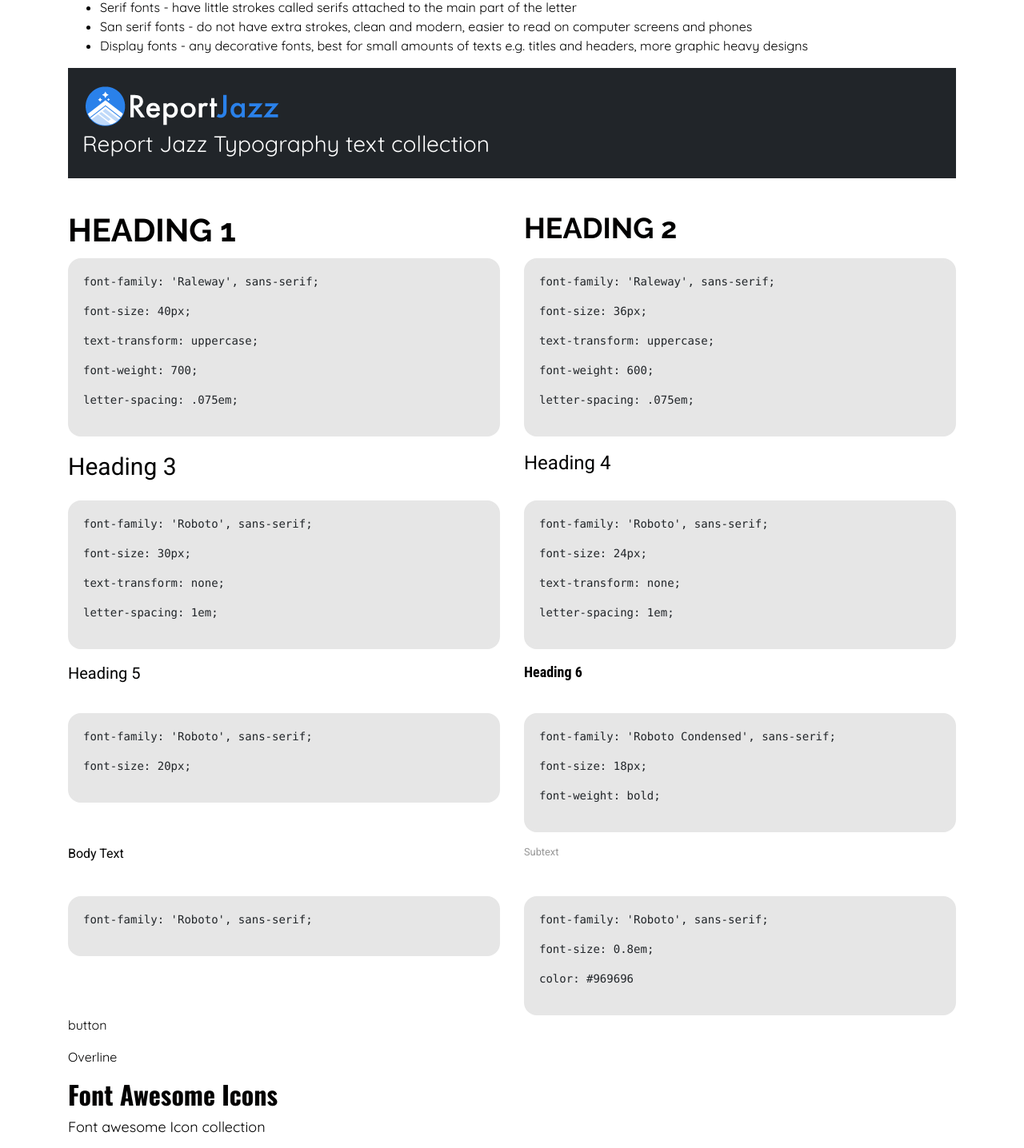
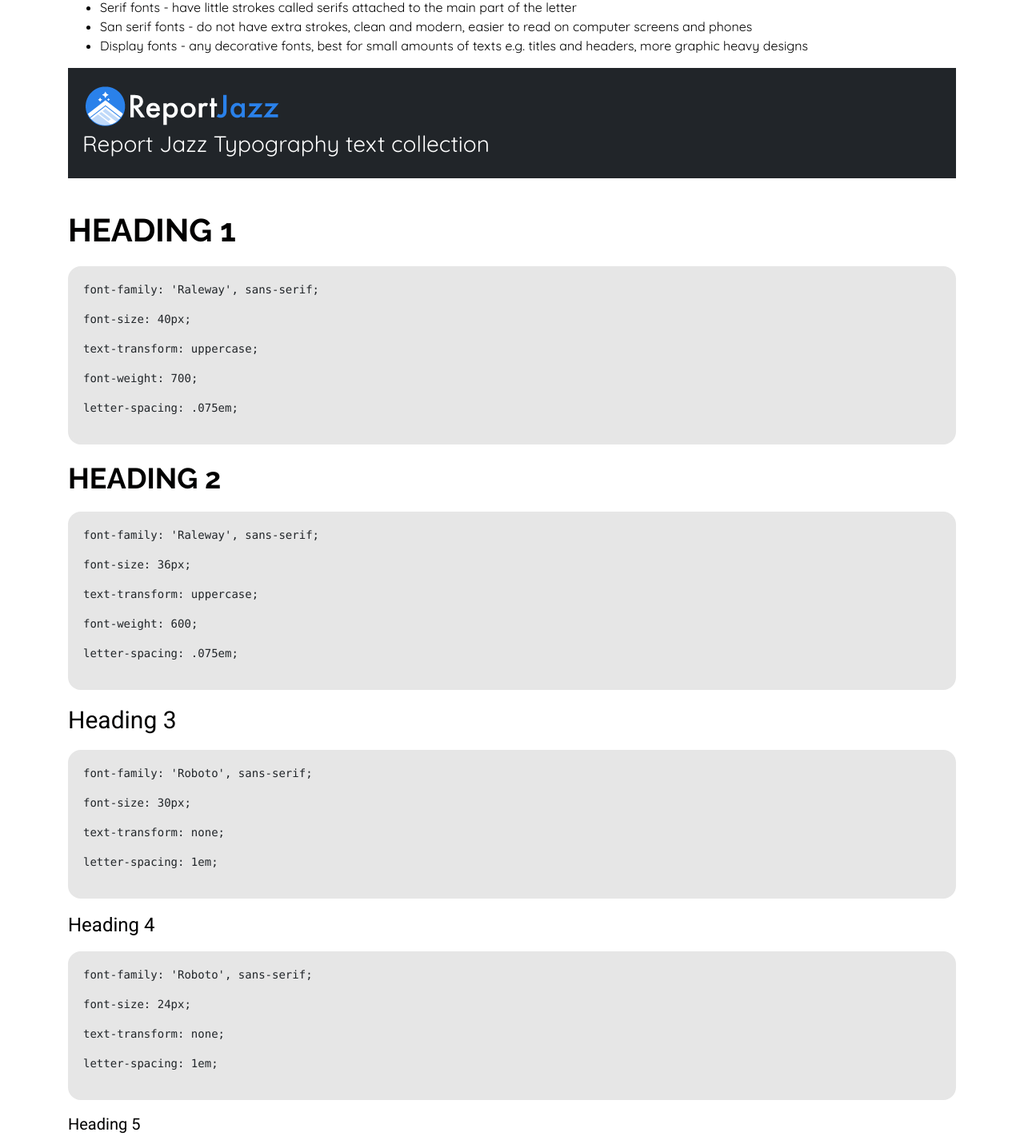
Before and after one commit to u-w0t-m8/DesignSystem, a React (Create React App) app: page /typography in a window 1280 px wide. Shown: the part 477-1913 px from the top of the page at 80% size. Built offline with nearby package versions, Linux system fonts and the light colour scheme.

Commit message:
revert typography page to previous design(minor changes)

```diff
--- a/src/Assets/scss/textComponent.scss
+++ b/src/Assets/scss/textComponent.scss
@@ -12,7 +12,7 @@
   .title {
     margin-top: $standard-margin-spacing;
     margin-bottom: $standard-margin-spacing;
-    height: 50px;
+    //height: 50px;
     text-anchor: middle;
   }
   .content-code {
--- a/src/Components/pages/assetLocation.jsx
+++ b/src/Components/pages/assetLocation.jsx
@@ -40,9 +40,9 @@ class AssetLocation extends Component {
           <div className="file-location-component">
             <span>
               <i className="far fa-folder" />{" "}
-              <a href="" target="_blank">
-                File asset location for periskope
-              </a>
+              {/* <a href="#" target="_blank" rel="noopener noreferrer"> */}
+              File asset location for periskope
+              {/* </a> */}
             </span>
           </div>
         </div>
--- a/src/Components/pages/typography.jsx
+++ b/src/Components/pages/typography.jsx
@@ -48,8 +48,6 @@ class Typography extends Component {
           />
 
           <div className="content">
-            <div className="row">
-              <div className="col-md-6">
             <TypoPalette
               fontType={"Heading 1"}
               ffamily={"'Raleway', sans-serif"}
@@ -59,8 +57,6 @@ class Typography extends Component {
               lheight={"1.25em"}
               letterSpace={".075em"}
             />
-              </div>
-              <div className="col-md-6">
             <TypoPalette
               fontType={"Heading 2"}
               ffamily={"'Raleway', sans-serif"}
@@ -70,11 +66,7 @@ class Typography extends Component {
               lheight={"1.25em"}
               letterSpace={".075em"}
             />
-              </div>
-            </div>
 
-            <div className="row">
-              <div className="col-md-6">
             <TypoPalette
               fontType={"Heading 3"}
               ffamily={"'Roboto', sans-serif"}
@@ -83,8 +75,6 @@ class Typography extends Component {
               lheight={"1.15em"}
               letterSpace={"1em"}
             />
-              </div>
-              <div className="col-md-6">
             <TypoPalette
               fontType={"Heading 4"}
               ffamily={"'Roboto', sans-serif"}
@@ -93,43 +83,29 @@ class Typography extends Component {
               lheight={"1.15em"}
               letterSpace={"1em"}
             />
-              </div>
-            </div>
 
-            <div className="row">
-              <div className="col-md-6">
             <TypoPalette
               fontType={"Heading 5"}
               ffamily={"'Roboto', sans-serif"}
               fsize={"20px"}
               lheight={"1em"}
             />
-              </div>
-              <div className="col-md-6">
             <TypoPalette
               fontType={"Heading 6"}
               ffamily={"'Roboto Condensed', sans-serif"}
               fsize={"18px"}
               fweight={"bold"}
             />
-              </div>
-            </div>
-            <div className="row">
-              <div className="col-md-6">
             <TypoPalette
               fontType={"Body Text"}
               ffamily={"'Roboto', sans-serif"}
             />
-              </div>
-              <div className="col-md-6">
             <TypoPalette
               fontType={"Subtext"}
               ffamily={"'Roboto', sans-serif"}
               fsize={"0.8em"}
               textcolor={"#969696"}
             />
-              </div>
-            </div>
             <p>button</p>
 
             <p>Overline</p>
```
Also changed, not shown: src/Assets/css/default.min.css. Lines whose indentation alone changed are shown as unchanged.
